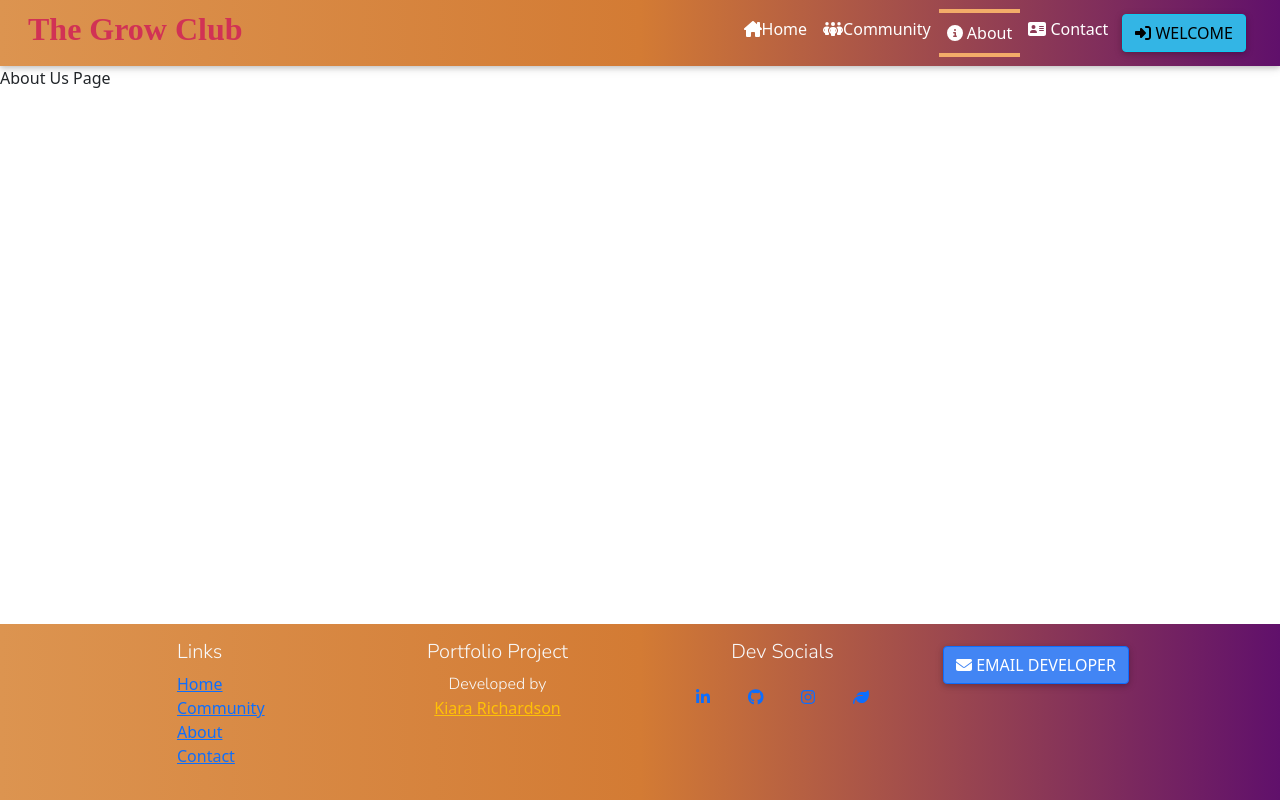
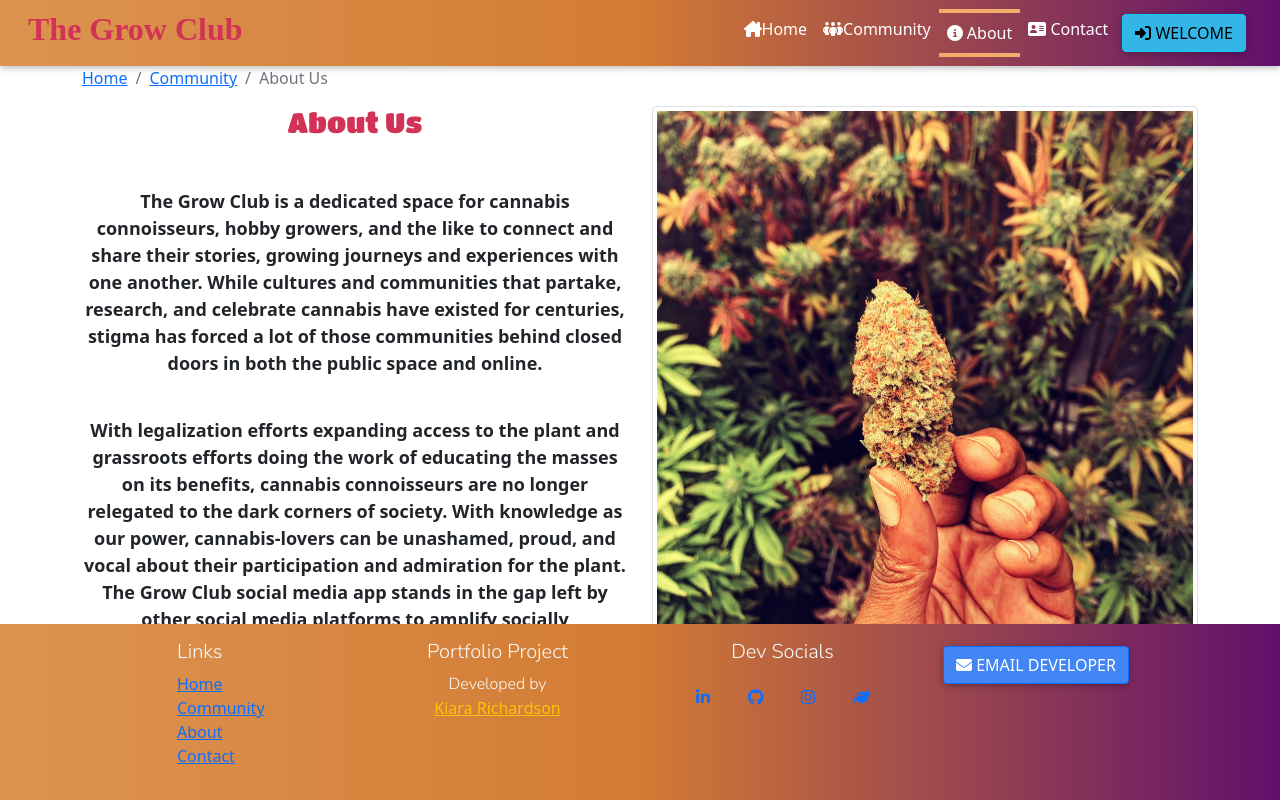
Before and after one commit to kiararichardson10/ReactAppHFBlog, a React (Create React App) app: page /about in a window 1280 px wide. Built offline with nearby package versions, Linux system fonts and the light colour scheme; a web font is replaced by a local one.

Commit message:
About Page & Navigation Updates

```diff
--- a/src/App.css
+++ b/src/App.css
@@ -60,11 +60,12 @@ h4 {
   text-align: center;
 
 }
- h3 {
+
+h3 {
   font-family: 'Titan One', cursive;
   color: rgb(209, 50, 85);
 
- }
+}
 
 .site-footer {
   margin-top: 1rem;
@@ -76,3 +77,7 @@ h4 {
   left: 0;
   width: 100%;
 }
+
+breadcrumb {
+  background-color: transparent;
+}
--- a/src/pages/AboutUsPage.js
+++ b/src/pages/AboutUsPage.js
@@ -1,11 +1,85 @@
 import React from "react";
 import { Header } from "../components/Header";
+import {
+  MDBBreadcrumb,
+  MDBBreadcrumbItem,
+  MDBCol,
+  MDBContainer,
+  MDBRow,
+} from "mdbreact";
+import { Link } from "react-router-dom";
+import pageImage from "../photos/cannahandphoto.JPG";
 
 export const AboutUsPage = () => {
   return (
     <>
       <Header />
-      <div>About Us Page</div>
+      <div>
+        <MDBContainer>
+          <MDBRow>
+            <MDBCol>
+              <MDBBreadcrumb style={{ backgroundColor: "transparent" }}>
+                <MDBBreadcrumbItem>
+                  <Link to="/">Home</Link>
+                  {""}
+                </MDBBreadcrumbItem>
+                <MDBBreadcrumbItem>
+                  <Link to="/community">Community</Link>
+                  {""}
+                </MDBBreadcrumbItem>
+                <MDBBreadcrumbItem active>About Us</MDBBreadcrumbItem>
+              </MDBBreadcrumb>
+            </MDBCol>
+          </MDBRow>
+          <MDBRow className="d-flex row-content">
+            <MDBCol md="6">
+              <h3 className="text-center">About Us</h3>
+              <p
+                className="text-center mt-5"
+                style={{ fontWeight: "bolder", fontSize: "large" }}
+              >
+                The Grow Club is a dedicated space for cannabis connoisseurs,
+                hobby growers, and the like to connect and share their stories,
+                growing journeys and experiences with one another. While
+                cultures and communities that partake, research, and celebrate
+                cannabis have existed for centuries, stigma has forced a lot of
+                those communities behind closed doors in both the public space
+                and online.{" "}
+              </p>
+              <br />
+              <p
+                className="text-center"
+                style={{ fontWeight: "bolder", fontSize: "large" }}
+              >
+                With legalization efforts expanding access to the plant and
+                grassroots efforts doing the work of educating the masses on its
+                benefits, cannabis connoisseurs are no longer relegated to the
+                dark corners of society. With knowledge as our power,
+                cannabis-lovers can be unashamed, proud, and vocal about their
+                participation and admiration for the plant. The Grow Club social
+                media app stands in the gap left by other social media platforms
+                to amplify socially marginalized voices, celebrate our
+                experiences with one another, and expand knowledge and access to
+                the plant.
+              </p>
+            </MDBCol>
+            <MDBCol md="6">
+              <picture>
+                <img
+                  src={pageImage}
+                  alt=""
+                  className="img-fluid img-thumbnail"
+                  // style={{
+                  //   maxWidth: "35rem",
+                  //   marginTop: "60px",
+                  //   marginLeft: "100px",
+                  // }}
+                />
+              </picture>
+            </MDBCol>
+          </MDBRow>
+        </MDBContainer>
+      </div>
     </>
   );
 };
--- a/src/pages/ContactPage.js
+++ b/src/pages/ContactPage.js
@@ -29,6 +29,14 @@ export const ContactPage = () => {
               <MDBBreadcrumb style={{ backgroundColor: "transparent" }}>
                 <MDBBreadcrumbItem>
                   <Link to="/">Home</Link>
+                  {""}
+                </MDBBreadcrumbItem>
+                <MDBBreadcrumbItem>
+                  <Link to="/community">Community</Link>
+                  {""}
+                </MDBBreadcrumbItem>
+                <MDBBreadcrumbItem>
+                  <Link to="/about">About Us</Link>
                   {""}
                 </MDBBreadcrumbItem>
                 <MDBBreadcrumbItem active>Contact Us</MDBBreadcrumbItem>
--- a/src/pages/Home.js
+++ b/src/pages/Home.js
@@ -8,9 +8,9 @@ import { MDBCol, MDBContainer, MDBRow, MDBIcon } from "mdb-react-ui-kit";
 import { MDBBtn } from "mdb-react-ui-kit";
 
 export default function Home() {
-  useEffect(() => {
-    document.body.style.overflow = "hidden";
-  }, []);
+  // useEffect(() => {
+  //   document.body.style.overflow = "hidden";
+  // }, []);
 
   return (
     <>
@@ -47,7 +47,7 @@ export default function Home() {
                   <br />
                   <div className="text-white text-center p-2"> or: </div>
 
-                  <FormGroup>
+                  <FormGroup className="d-flex">
                     <Input
                       id="username"
                       name="username"
@@ -64,7 +64,7 @@ export default function Home() {
                   </FormGroup>
                   <a
                     href="#!"
-                    className="mx-3 text-muted"
+                    className="mx-3 text-muted d-flex"
                     style={{ textDecoration: "none" }}
                   >
                     Forgot your password?
@@ -74,7 +74,7 @@ export default function Home() {
                       Login
                     </MDBBtn>
                   </div>
-                  <div className="text-muted text-center">
+                  <div className="text-muted text-center d-flex">
                     <p>
                       Not a member? <a href="#!">Register</a>
                     </p>
```
Also changed, not shown: src/photos/cannahandphoto.JPG (added).
